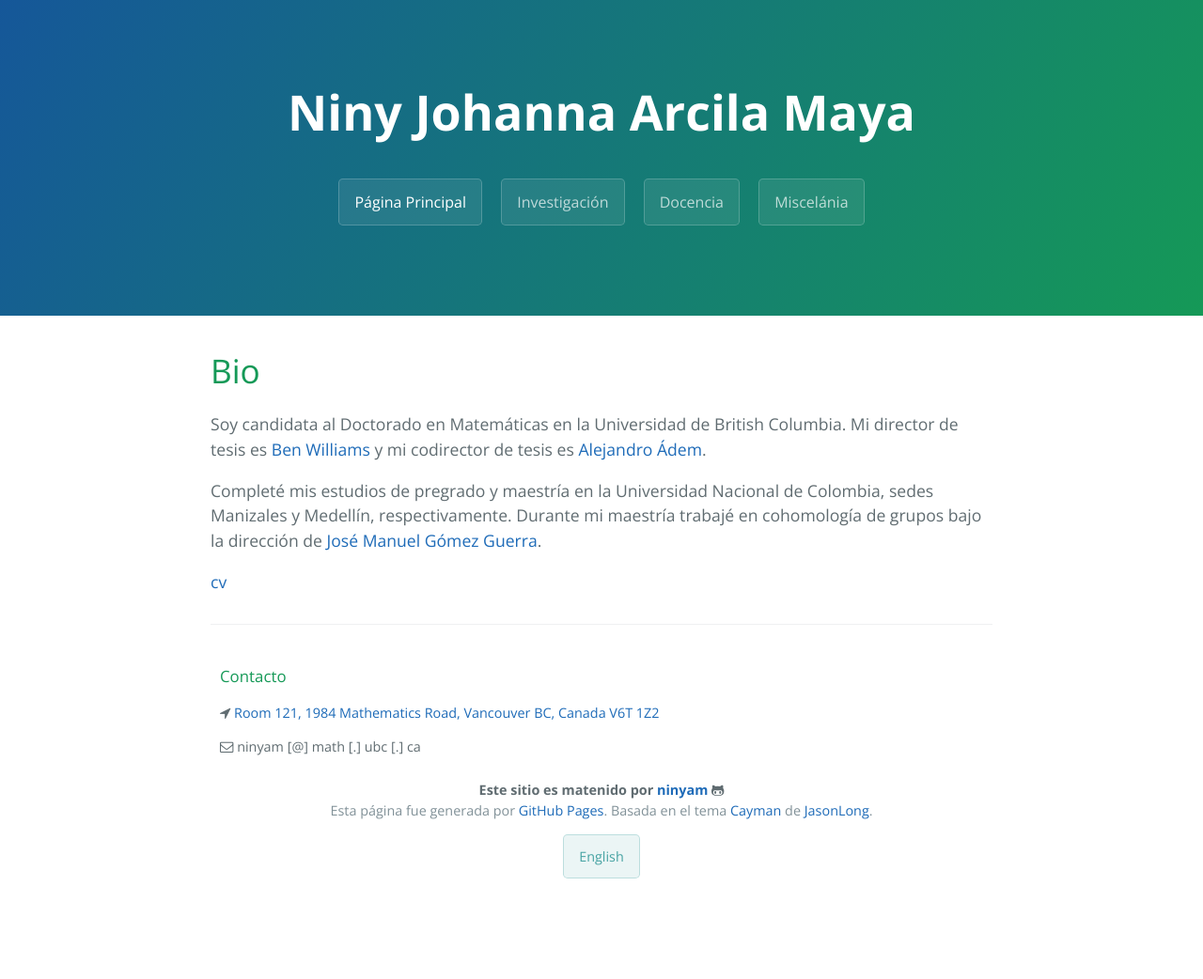
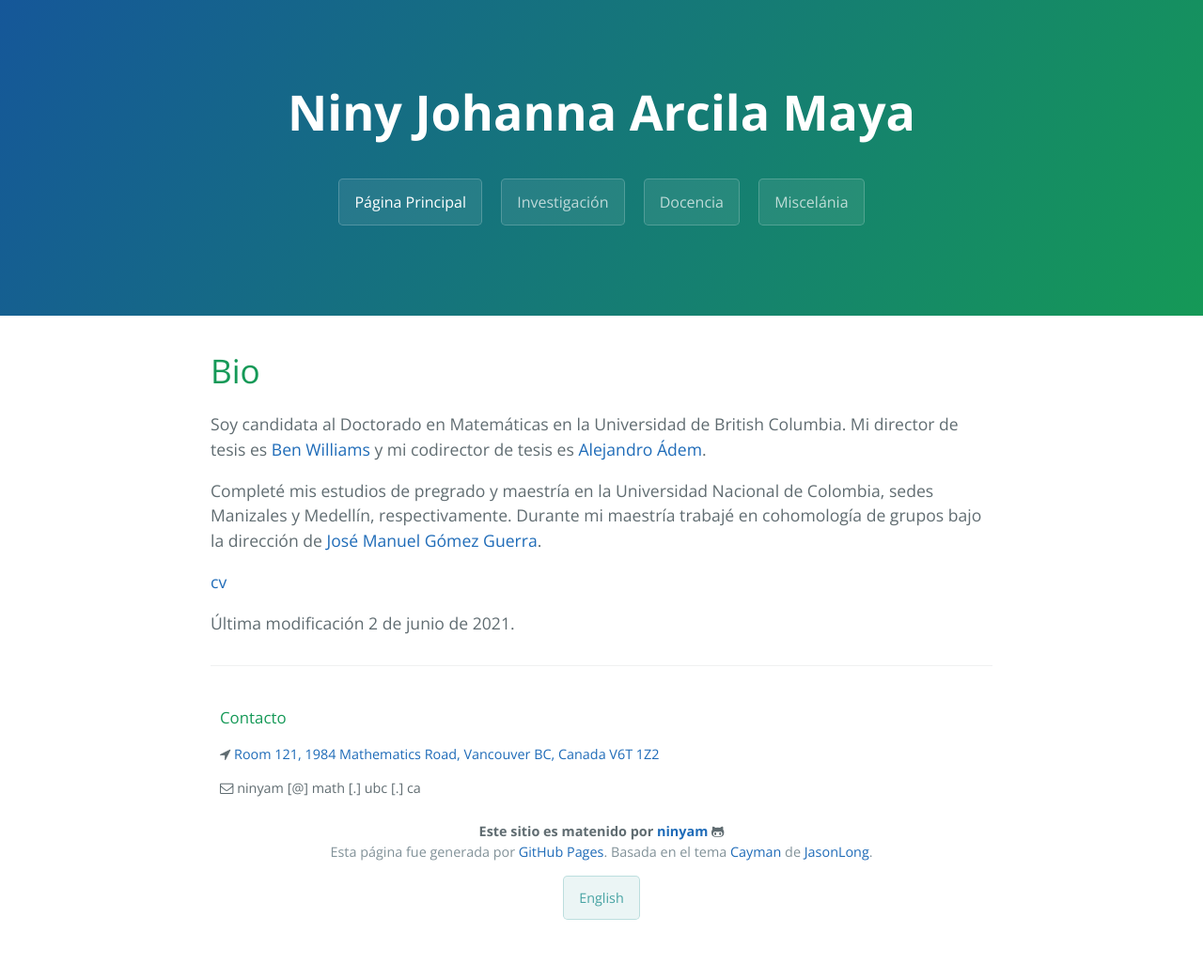
Before and after one commit to ninyam/paginapersonal, a Jekyll site: the page built from index.md, in a window 1280 px wide. Shown: the whole page at 94% size. Built offline with Jekyll 4.4.1, drawn with Linux system fonts in a browser that asks for light colours; before the commit the page ends 998 px from its top, so only the background shows below that.

Commit message:
Update index.md

```diff
--- a/index.md
+++ b/index.md
@@ -14,3 +14,5 @@ sedes Manizales y Medellín, respectivamente. Durante mi maestría trabajé en
 cohomología de grupos bajo la dirección de [José Manuel Gómez Guerra](https://sites.google.com/a/unal.edu.co/jmgomez0/home?authuser=0).
 
 [cv]({{ site.url }}/paginapersonal/documents/njarcilama.pdf)
+
+Última modificación 2 de junio de 2021.
```
